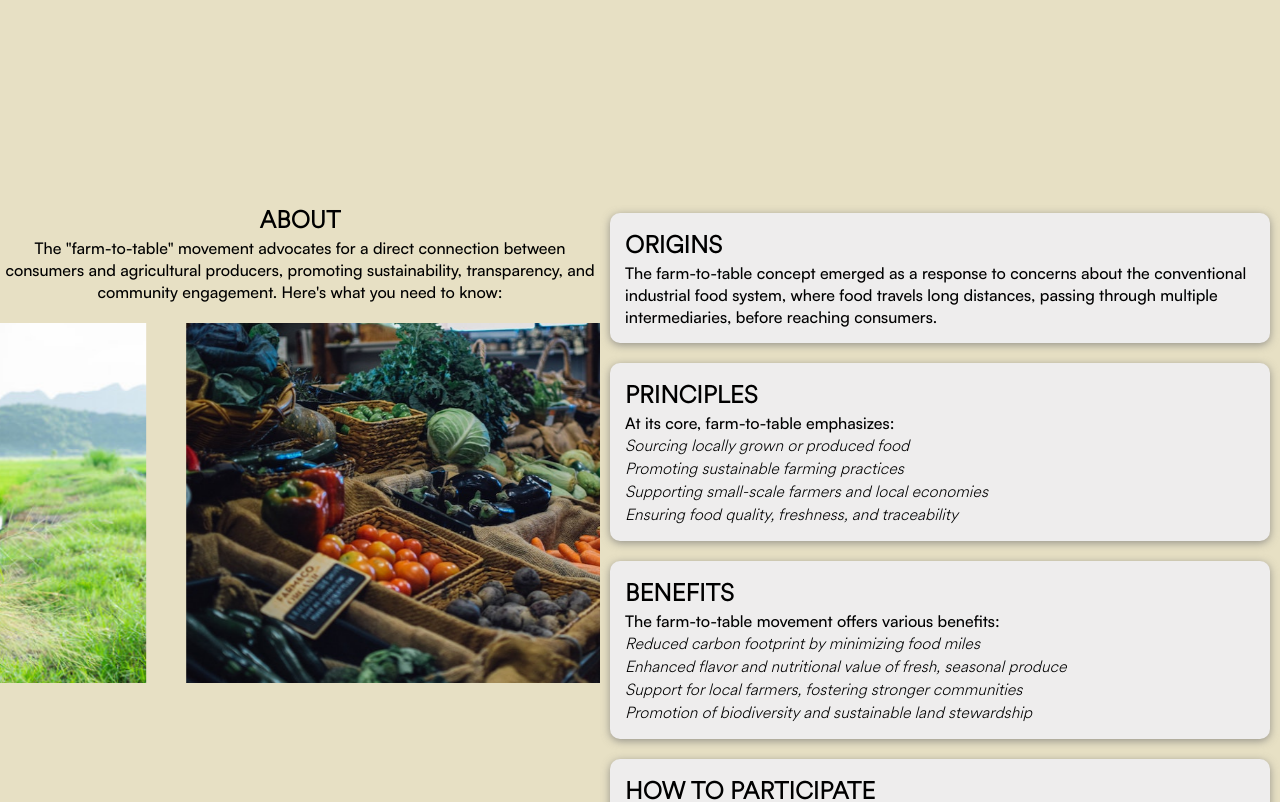
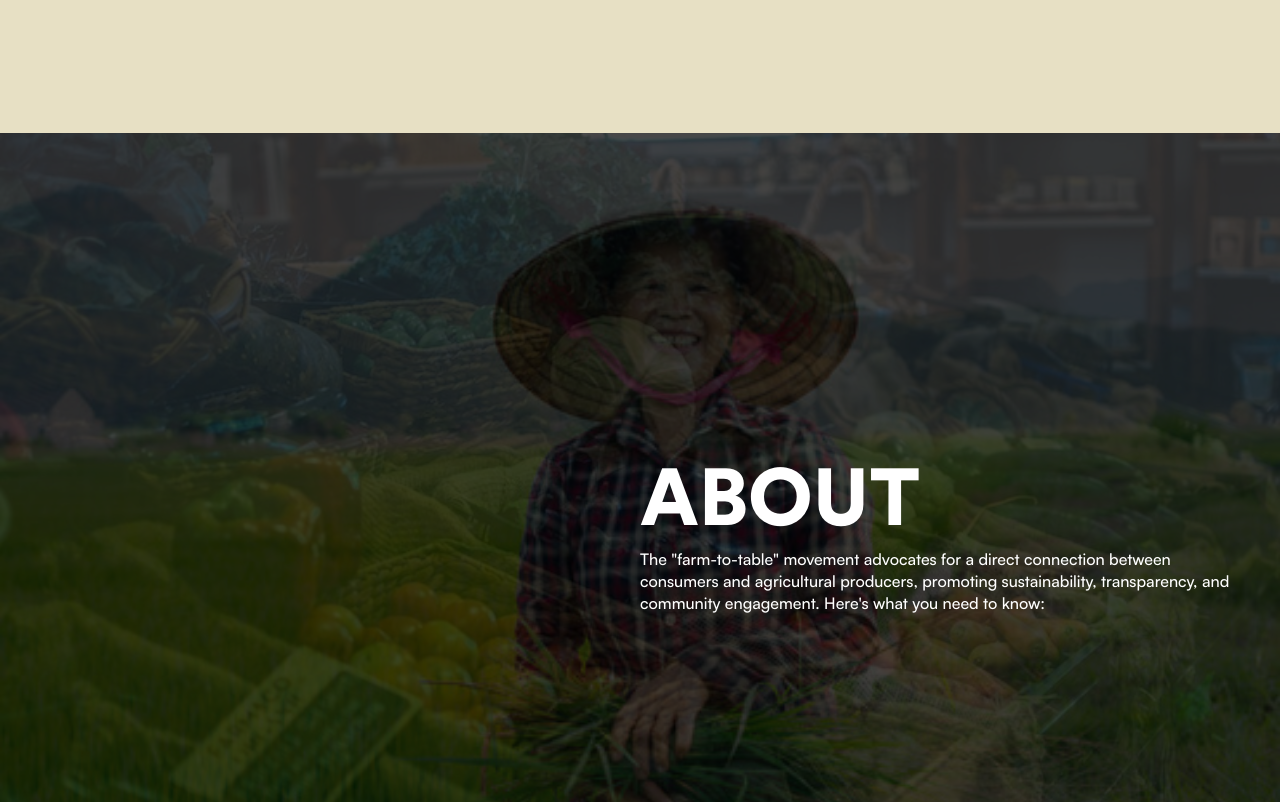
Before and after one commit to lorenzzzeu/CMSC-100-U1L-Project, a React (Vite) app: page / in a window 1280 px wide. Shown: the part 740-1542 px from the top of the page. Built offline with nearby package versions, Linux system fonts and the light colour scheme.

Commit message:
ui: about section

```diff
--- a/src/index.css
+++ b/src/index.css
@@ -26,6 +26,11 @@
   src: url("font/Satoshi-Medium.otf") format("opentype");
 }
 
+@font-face {
+  font-family: "Circular Bold";
+  src: url("font/CircularStd-Black.otf") format("opentype");
+}
+
 *{
   margin: 0px;
   padding: 0px;
--- a/src/pages/Explore.jsx
+++ b/src/pages/Explore.jsx
@@ -6,24 +6,12 @@ const Explore = () => {
         <>
         <Outlet />
         <div className="about">
-            <div className='about-container'>
             <div className='about-main'>
+                <div className='about-outer'>
+                    <div className='extra'></div>
+                    <div className='details'>
                         <h1>ABOUT</h1>
                         <p>The "farm-to-table" movement advocates for a direct connection between consumers and agricultural producers, promoting sustainability, transparency, and community engagement. Here's what you need to know:</p>
-                    <div className='slider-frame'>
-                        <div className='slide-images'>
-                            <div className='img-container'>
-                                <img src='\src\img\img1.jpg'></img>
-                            </div>
-                            <div className='img-container'>
-                                <img src='\src\img\img2.jpg'></img>
-                            </div>
-                            <div className='img-container'>
-                                <img src='\src\img\img3.jpg'></img>
-                            </div>
-                            <div className='img-container'>
-                                <img src='\src\img\img4.jpg'></img>
-                            </div>
                     </div>
                 </div>
             </div>
@@ -64,7 +52,6 @@ const Explore = () => {
                 </div>
             </div>
         </div>
-        </div>
     </>
     );
 }
--- a/src/style/about.css
+++ b/src/style/about.css
@@ -13,58 +13,59 @@ p {
     font-family: "Satoshi";
 }
 
-.about-container{
-    margin-top: 70px;
-    display: flex;
-    flex-direction: row;
+@keyframes animate {
+    0%, 100%{
+        background-image: url('/src/img/img1.jpg');
+    }
+    25% {
+        background-image: url('/src/img/img2.jpg');
+    }
+    50% {
+        background-image: url('/src/img/img3.jpg');
+    }
+    75% {
+        background-image: url('/src/img/img4.jpg');
+    }
 }
 
 .about-main{
-    display: flex;
-    flex-direction: column;
-    justify-content: start;
-    align-items: center;
-    text-align: center;
-    color: black;
+    min-height: 100vh;
+    width: 100%;
+    animation: animate 16s ease-in-out infinite;
+    background-size: cover;
+    background-position: center;
 }
 
-.about-main img{
-    width: 50%;
+.about-outer {
+    min-height: 100vh;
+    width: 100%;
+    background: rgba(0, 0, 0, 0.7);
+    display: flex;
+    justify-content: center;
+    align-items: center;
 }
 
-.slider-frame {
-    width: 600px;
-    height: 400px;
-    overflow: hidden;
-    position: relative;
+.extra {
+    flex: 1;
 }
 
-.slide-images {
-    display: flex;
-    width: 2400px;
-    height: 400px;
-    animation: slide_animation 16s infinite;
+.details {
+    flex: 1;
+    text-align: start;
+    margin: 50px;
 }
 
-.img-container {
-    padding: 20px;
-    min-width: 600px;
-    height: 400px;
+.details > h1 {
+    font-size: 5em;
+    color: white;
+    font-weight: bolder;
+    font-family: Circular Bold;
 }
 
-.slide-images img {
-    width: 100%;
-    height: 100%;
-    object-fit: cover;
+.details > * {
+    color: white;
 }
 
-@keyframes slide_animation {
-    0% { transform: translateX(0); }
-    25% { transform: translateX(-600px); }
-    50% { transform: translateX(-1200px); }
-    75% { transform: translateX(-1800px); }
-    100% { transform: translateX(-2400px); }
-}
 .about-content{
     display: flex;
     flex-direction: row;
--- a/src/style/homepage.css
+++ b/src/style/homepage.css
@@ -114,11 +114,13 @@
 #main-content h1{
     font-size: 75px;
     animation: 2s anim-lineUp ease-out;
+    font-family: Circular Bold;
 }
 
 #main-content h2{
     font-size: 50px;
     animation: 2s anim-lineUp ease-out;
+    font-family: Circular Bold;
 }
 
 #main-content p{
```
Also changed, not shown: src/font/CircularStd-Black.otf (added). Lines whose indentation alone changed are shown as unchanged.
